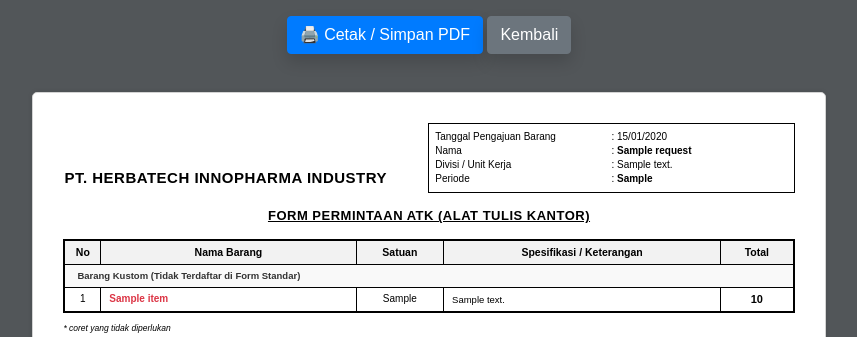
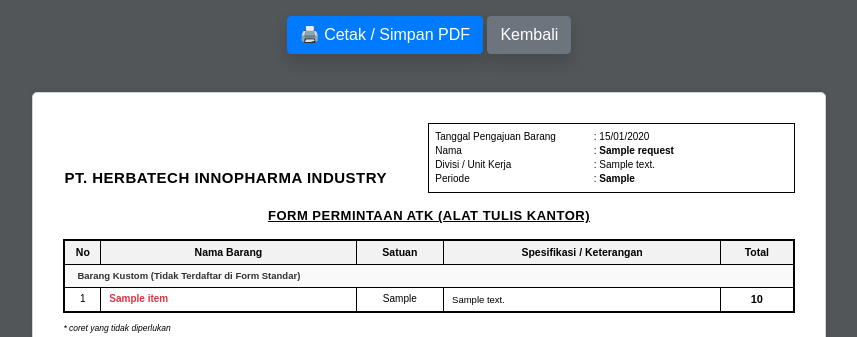
Before and after one commit to naps4/ga1, a Laravel app: page /atk-requests/1/print in a window 1280 px wide. Shown: the top 337 px of the page, without its empty margins (211-1068 px from the left). Run offline with Laravel 10, Linux system fonts and the light colour scheme; a user stored in the database is signed in; data comes from the database, SQL or seed files in the repository; tables that the repository leaves empty hold one stand-in row (values such as "Sample post"); parts of the project's set-up code (start-up, migrations or seed data) failed here and were passed over; some libraries are stand-ins or nearby versions.

Commit message:
fix: set fixed table layouts and adjust columns to prevent date label wrapping

```diff
--- a/resources/views/print/atk.blade.php
+++ b/resources/views/print/atk.blade.php
@@ -72,7 +72,7 @@
 </style>
 
 <!-- Header Section -->
-<table style="width: 100%; border-collapse: collapse; border: none; margin-bottom: 10px;">
+<table style="width: 100%; border-collapse: collapse; border: none; margin-bottom: 10px; table-layout: fixed;">
     <tr>
         <td style="width: 50%; border: none; vertical-align: bottom; padding-bottom: 5px;">
             @php
@@ -87,10 +87,10 @@
             </div>
         </td>
         <td style="width: 50%; border: 1.5px solid #000; padding: 6px; font-family: Arial, sans-serif;">
-            <table style="width: 100%; border-collapse: collapse; border: none;">
+            <table style="width: 100%; border-collapse: collapse; border: none; table-layout: fixed;">
                 <tr style="font-size: 10px; height: 14px;">
-                    <td style="width: 50%; padding: 0; border: none;">Tanggal Pengajuan Barang</td>
-                    <td style="width: 50%; padding: 0; border: none;">: {{ $atkRequest->tanggal_pengajuan->format('d/m/Y') }}</td>
+                    <td style="width: 45%; padding: 0; border: none;">Tanggal Pengajuan Barang</td>
+                    <td style="width: 55%; padding: 0; border: none;">: {{ $atkRequest->tanggal_pengajuan->format('d/m/Y') }}</td>
                 </tr>
                 <tr style="font-size: 10px; height: 14px;">
                     <td style="padding: 0; border: none;">Nama</td>
```
